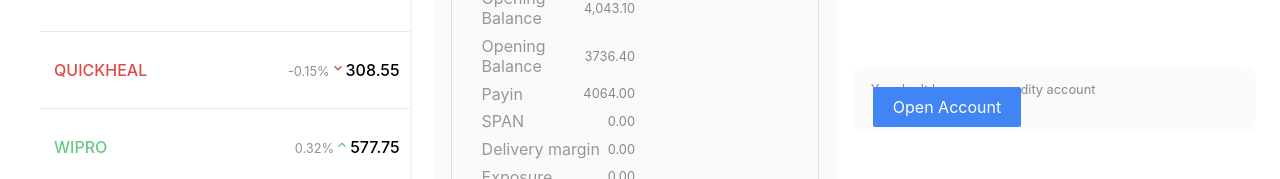
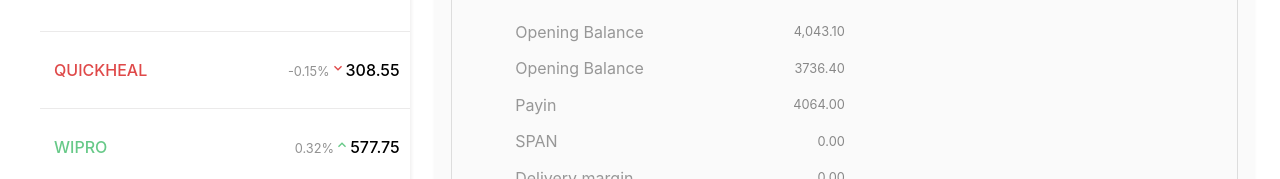
Before and after one commit to Mohini-Sakhare/TradeNova, a React (Vite) app in the folder dashboard/: page /funds in a window 1280 px wide. Shown: the part 421-600 px from the top of the page. Built offline with nearby package versions, Linux system fonts and the light colour scheme.

Commit message:
add funds.jsx

```diff
--- a/dashboard/src/components/Funds.jsx
+++ b/dashboard/src/components/Funds.jsx
@@ -73,13 +73,6 @@
             </div>
           </div>
         </div>
-
-        <div className="col">
-          <div className="commodity">
-            <p>You don't have a commodity account</p>
-            <Link className="btn btn-blue">Open Account</Link>
-          </div>
-        </div>
       </div>
     </>
   );
```
